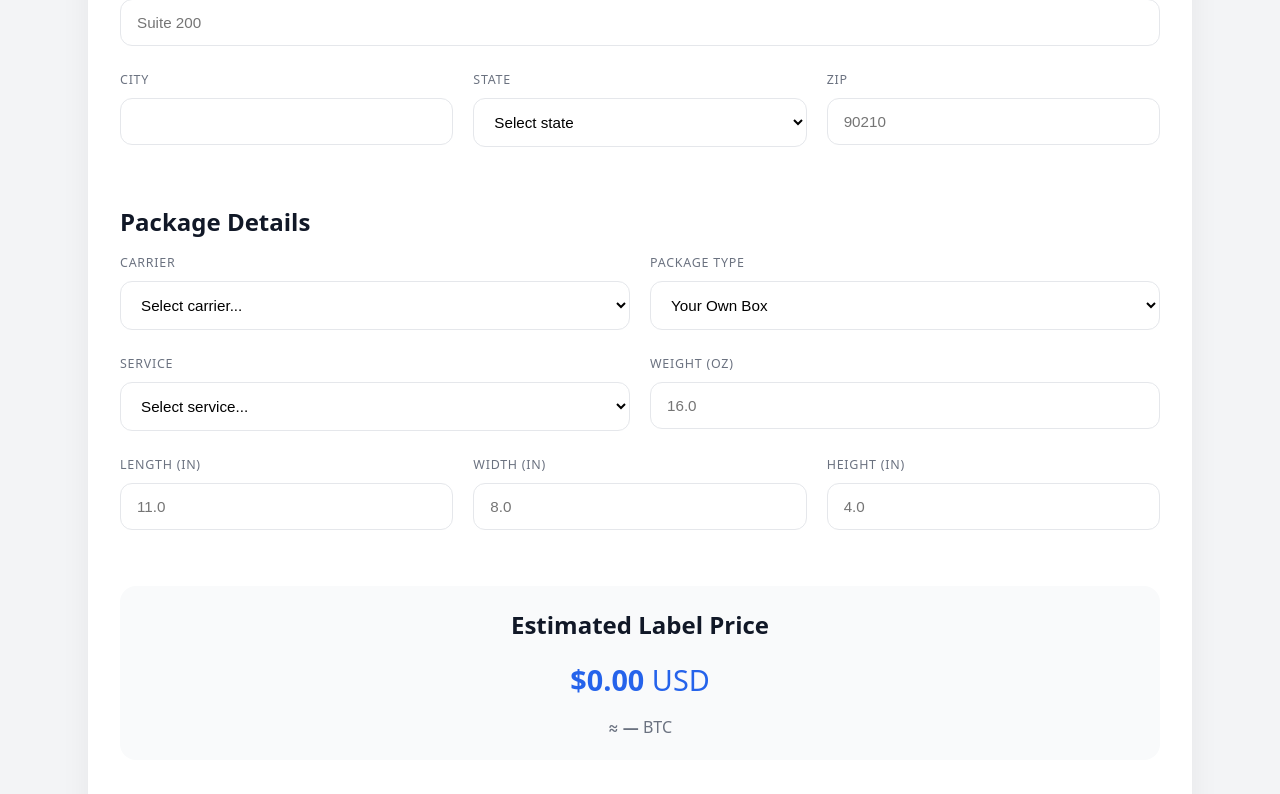
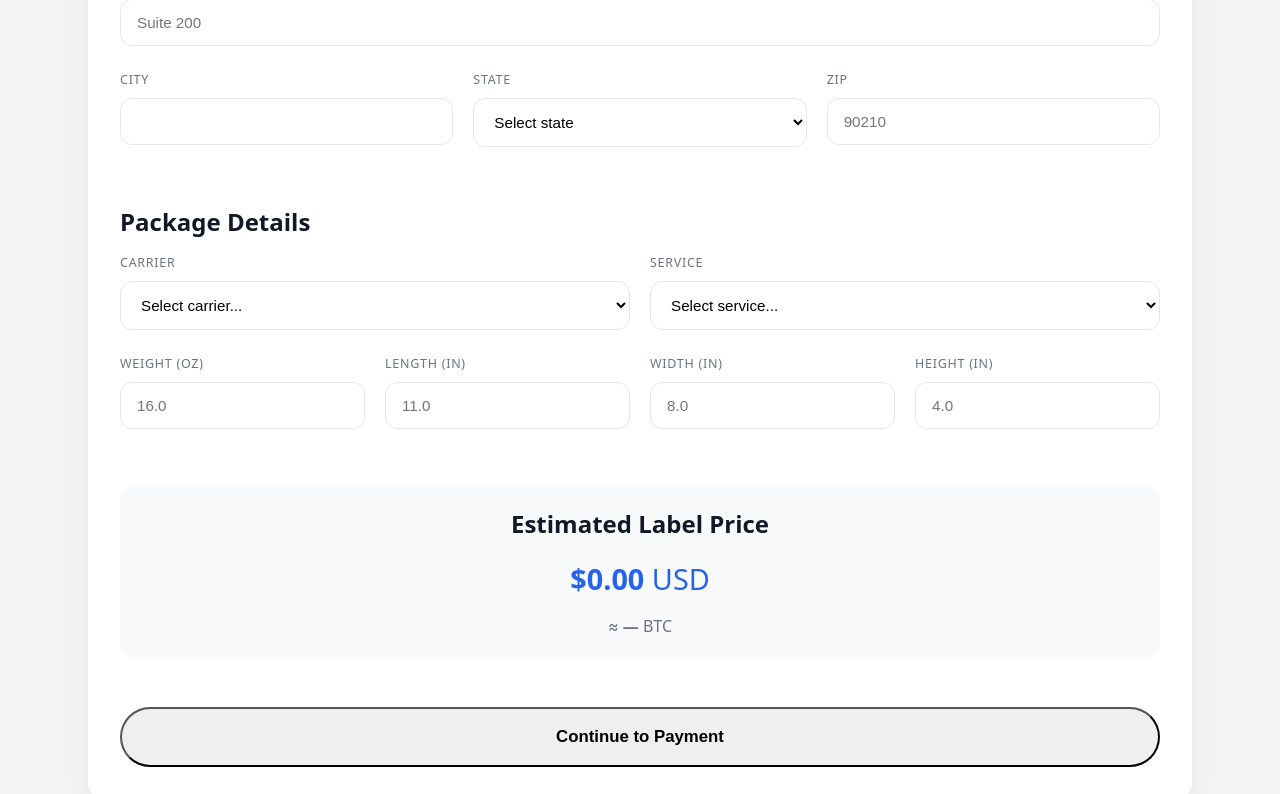
Before and after one commit to cryptoparcel/cryptoparcel_finish, a Flask app: page /create-label in a window 1280 px wide. Shown: the part 1000-1794 px from the top of the page. Run offline with Flask 3, Linux system fonts and the light colour scheme; a user stored in the database is signed in.

Commit message:
Update create_label.html

```diff
--- a/templates/create_label.html
+++ b/templates/create_label.html
@@ -173,7 +173,7 @@
       <div class="cp-field-grid">
         <div class="cp-field-group">
           <label>Carrier</label>
-          <select id="carrier">
+          <select id="carrier" required>
             <option value="">Select carrier...</option>
             <option value="USPS">USPS</option>
             <option value="UPS">UPS</option>
@@ -181,31 +181,18 @@
           </select>
         </div>
         <div class="cp-field-group">
-          <label>Package Type</label>
-          <select id="package_type">
-            <option value="your_box">Your Own Box</option>
-            <option value="your_tube">Your Own Tube</option>
-            <option value="usps_flat_rate">USPS Flat Rate</option>
-            <option value="ups_box">UPS Box</option>
-            <option value="fedex_box">FedEx Box</option>
+          <label>Service</label>
+          <select name="service" id="service" required>
+            <option value="">Select carrier first...</option>
           </select>
         </div>
       </div>
 
       <div class="cp-field-grid">
         <div class="cp-field-group">
-          <label>Service</label>
-          <select name="service" id="service" required>
-            <option value="">Select carrier first...</option>
-          </select>
-        </div>
-        <div class="cp-field-group">
           <label>Weight (oz)</label>
           <input type="number" step="0.1" id="weight_oz" required placeholder="16.0">
         </div>
-      </div>
-
-      <div class="cp-field-grid">
         <div class="cp-field-group">
           <label>Length (in)</label>
           <input type="number" step="0.1" id="length_in" placeholder="11.0">
@@ -220,7 +207,7 @@
         </div>
       </div>
 
-      <!-- Live Summary -->
+      <!-- Live Price Summary -->
       <div style="margin: 32px 0; padding: 20px; background: var(--cp-surface-soft); border-radius: var(--cp-radius-card); text-align: center;">
         <h2 style="margin: 0 0 12px;">Estimated Label Price</h2>
         <p style="font-size: 1.8rem; margin: 0; color: var(--cp-accent);">
@@ -239,7 +226,7 @@
 </section>
 
 <script>
-  (function() {
+  document.addEventListener('DOMContentLoaded', function() {
     const carrier = document.getElementById('carrier');
     const service = document.getElementById('service');
     const weightOz = document.getElementById('weight_oz');
@@ -247,9 +234,21 @@
     const btc = document.getElementById('price-btc');
 
     const services = {
-      USPS: ["Ground Advantage", "Priority Mail", "Priority Mail Express"],
-      UPS: ["Ground", "2nd Day Air", "Next Day Air"],
-      FedEx: ["Ground", "2Day", "Overnight"]
+      USPS: [
+        "Ground Advantage",
+        "Priority Mail",
+        "Priority Mail Express"
+      ],
+      UPS: [
+        "Ground",
+        "2nd Day Air",
+        "Next Day Air"
+      ],
+      FedEx: [
+        "Ground",
+        "2Day",
+        "Overnight"
+      ]
     };
 
     function updateServices() {
@@ -289,9 +288,9 @@
     service.addEventListener('change', updatePrice);
     weightOz.addEventListener('input', updatePrice);
 
-    // Initial
+    // Run on load
     updateServices();
     updatePrice();
-  })();
+  });
 </script>
 {% endblock %}
```
